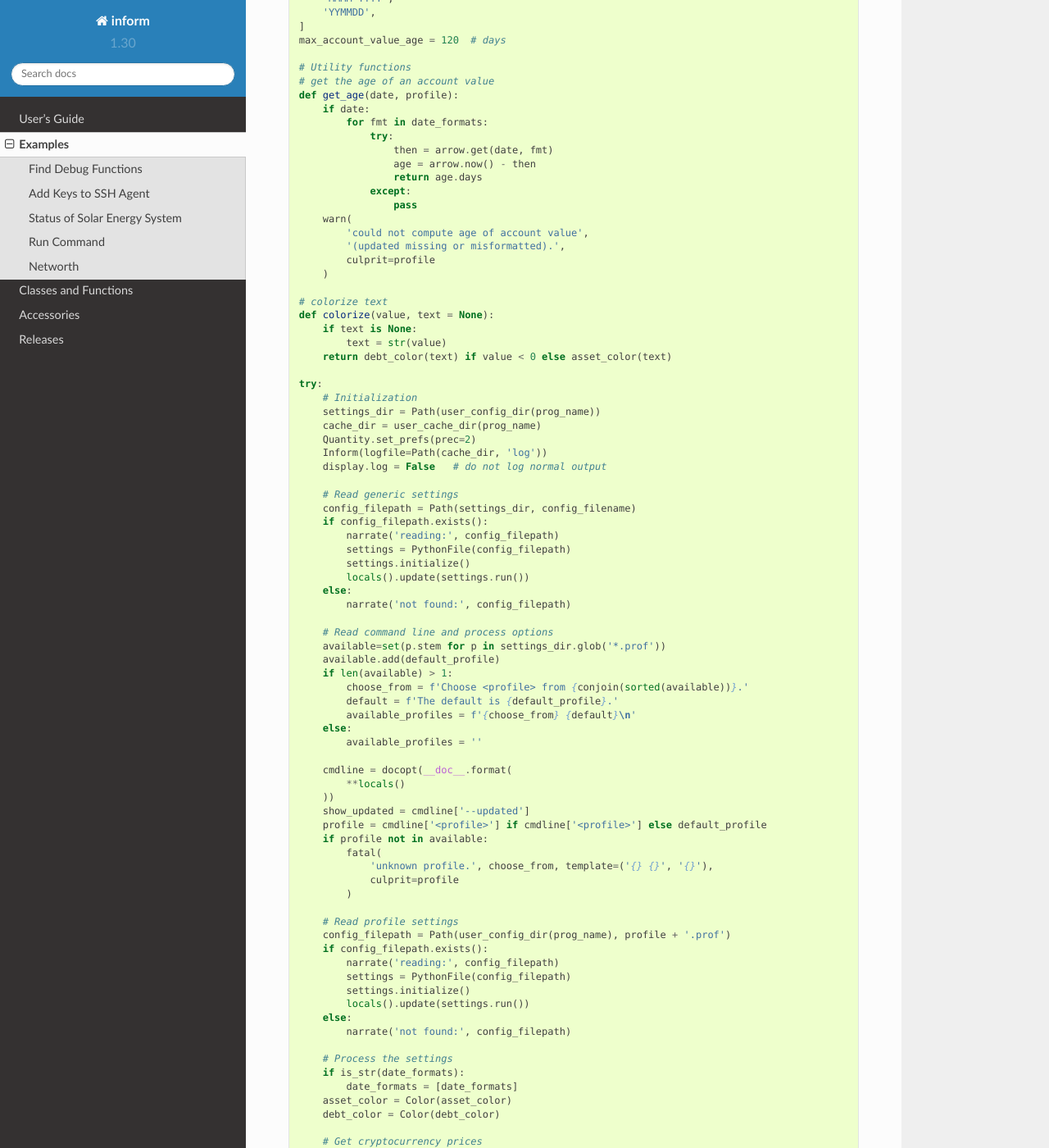
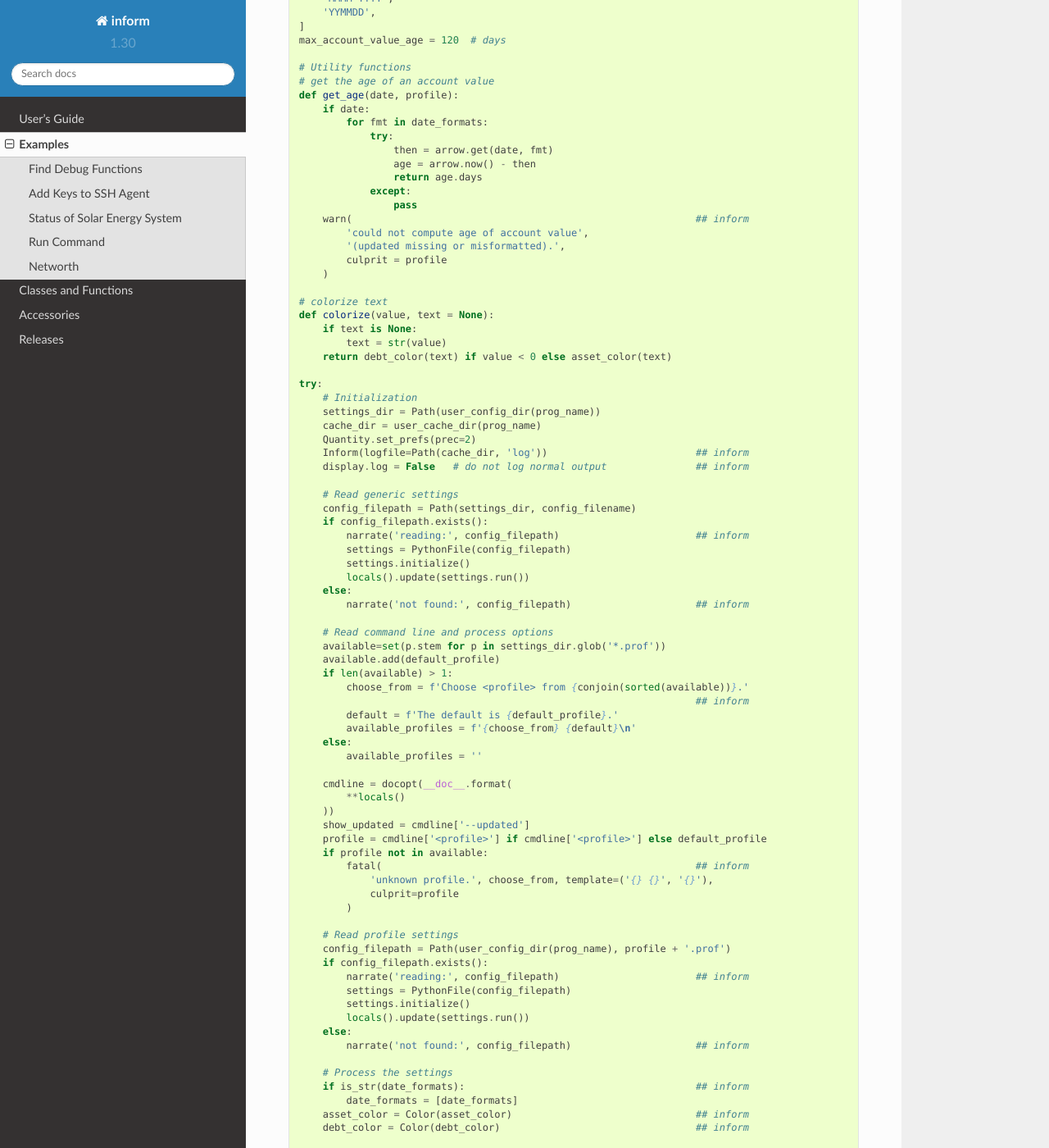
Before and after one commit to KenKundert/inform, a Sphinx documentation site: the page built from doc/examples.rst, in a window 1280 px wide and 1400 px high, scrolled down 8585 px. Shown: the whole window at 82% size. Built offline with Sphinx 7.4.7 and the Read the Docs theme 2.0.0, drawn with Linux system fonts in a browser that asks for light colours; some of the changed text lies outside the part shown.

Commit message:
doc: nits

```diff
--- a/doc/examples.rst
+++ b/doc/examples.rst
@@ -352,12 +352,12 @@ stderr, some in stdout).
 
 .. code-block:: python
 
-    from inform import Error, narrate, os_error
+    from inform import Error, narrate, os_error                        ## inform
     from subprocess import Popen, PIPE
 
     def run(cmd, stdin='', accept=0):
         "Run a command and capture its output."
-        narrate('running:', cmd)
+        narrate('running:', cmd)                                       ## inform
 
         try:
             process = Popen(cmd, shell=True, stdin=PIPE, stdout=PIPE, stderr=PIPE)
@@ -366,12 +366,12 @@ stderr, some in stdout).
             stderr = stderr.decode('utf8')
             status = process.returncode
         except OSError as e:
-            raise Error(msg=os_error(e), cmd=cmd, template = '{msg}')
+            raise Error(msg=os_error(e), cmd=cmd, template='{msg}')    ## inform
 
         # check exit status
-        narrate('completion status:', status)
+        narrate('completion status:', status)                          ## inform
         if status < 0 or status > accept:
-            raise Error(
+            raise Error(                                               ## inform
                 msg = 'unexpected exit status',
                 status = status,
                 stdout = stdout.rstrip(),
@@ -383,8 +383,8 @@ stderr, some in stdout).
 
     try:
         status, stdout, stderr = run('unobtanium')
-    except Error as e:
-        e.terminate(culprit=e.cmd, codicil=e.stderr)
+    except Error as e:                                                 ## inform
+        e.terminate(culprit=e.cmd, codicil=e.stderr)                   ## inform
 
 The output to this command would be something like this::
 
@@ -458,7 +458,7 @@ To get the prerequisites for this example, run::
     # Imports
     from avendesora import PasswordGenerator, PasswordError
     from avendesora.gpg import PythonFile
-    from inform import (
+    from inform import (                                               ## inform
         conjoin, display, done, error, fatal, is_str, join, narrate, os_error,
         render_bar, terminate, warn, Color, Error, Inform,
     )
@@ -512,10 +512,10 @@ To get the prerequisites for this example, run::
                     return age.days
                 except:
                     pass
-        warn(
+        warn(                                                          ## inform
             'could not compute age of account value',
             '(updated missing or misformatted).',
-            culprit=profile
+            culprit = profile
         )
 
     # colorize text
@@ -529,24 +529,25 @@ To get the prerequisites for this example, run::
         settings_dir = Path(user_config_dir(prog_name))
         cache_dir = user_cache_dir(prog_name)
         Quantity.set_prefs(prec=2)
-        Inform(logfile=Path(cache_dir, 'log'))
-        display.log = False   # do not log normal output
+        Inform(logfile=Path(cache_dir, 'log'))                         ## inform
+        display.log = False   # do not log normal output               ## inform
 
         # Read generic settings
         config_filepath = Path(settings_dir, config_filename)
         if config_filepath.exists():
-            narrate('reading:', config_filepath)
+            narrate('reading:', config_filepath)                       ## inform
             settings = PythonFile(config_filepath)
             settings.initialize()
             locals().update(settings.run())
         else:
-            narrate('not found:', config_filepath)
+            narrate('not found:', config_filepath)                     ## inform
 
         # Read command line and process options
         available=set(p.stem for p in settings_dir.glob('*.prof'))
         available.add(default_profile)
         if len(available) > 1:
             choose_from = f'Choose <profile> from {conjoin(sorted(available))}.'
+                                                                       ## inform
             default = f'The default is {default_profile}.'
             available_profiles = f'{choose_from} {default}\n'
         else:
@@ -558,7 +559,7 @@ To get the prerequisites for this example, run::
         show_updated = cmdline['--updated']
         profile = cmdline['<profile>'] if cmdline['<profile>'] else default_profile
         if profile not in available:
-            fatal(
+            fatal(                                                     ## inform
                 'unknown profile.', choose_from, template=('{} {}', '{}'),
                 culprit=profile
             )
@@ -566,18 +567,18 @@ To get the prerequisites for this example, run::
         # Read profile settings
         config_filepath = Path(user_config_dir(prog_name), profile + '.prof')
         if config_filepath.exists():
-            narrate('reading:', config_filepath)
+            narrate('reading:', config_filepath)                       ## inform
             settings = PythonFile(config_filepath)
             settings.initialize()
             locals().update(settings.run())
         else:
-            narrate('not found:', config_filepath)
+            narrate('not found:', config_filepath)                     ## inform
 
         # Process the settings
-        if is_str(date_formats):
+        if is_str(date_formats):                                       ## inform
             date_formats = [date_formats]
-        asset_color = Color(asset_color)
-        debt_color = Color(debt_color)
+        asset_color = Color(asset_color)                               ## inform
+        debt_color = Color(debt_color)                                 ## inform
 
         # Get cryptocurrency prices
         if coins:
@@ -594,9 +595,9 @@ To get the prerequisites for this example, run::
             if cache_valid:
                 contents = prices_cache.read_text()
                 prices = Quantity.extract(contents)
-                narrate('coin prices are current:', prices_cache)
+                narrate('coin prices are current:', prices_cache)      ## inform
             else:
-                narrate('updating coin prices')
+                narrate('updating coin prices')                        ## inform
                 # download latest asset prices from cryptocompare.com
                 currencies = dict(
                     fsyms=','.join(coins),     # from symbols
@@ -612,26 +613,28 @@ To get the prerequisites for this example, run::
                     # a variety based on how it fails, and if the exception is not
                     # caught the thread dies.
                     raise Error('cannot access cryptocurrency prices:', codicil=str(e))
+                                                                       ## inform
                 except KeyboardInterrupt:
-                    done()
+                    done()                                             ## inform
 
                 try:
                     data = r.json()
                 except:
                     raise Error('cryptocurrency price download was garbled.')
+                                                                       ## inform
                 prices = {k: Quantity(v['USD'], '$') for k, v in data.items()}
 
                 if prices_cache:
                     contents = '\n'.join('{} = {}'.format(k,v) for k,v in
                     prices.items())
                     prices_cache.write_text(contents)
-                    narrate('updating coin prices:', prices_cache)
+                    narrate('updating coin prices:', prices_cache)     ## inform
             prices['USD'] = Quantity(1, '$')
         else:
             prices = {}
 
         # Build account summaries
-        narrate('running avendesora')
+        narrate('running avendesora')                                  ## inform
         pw = PasswordGenerator()
         totals = {}
         accounts = {}
@@ -646,7 +649,7 @@ To get the prerequisites for this example, run::
             if not data:
                 continue
             if type(data) != dict:
-                error(
+                error(                                                 ## inform
                     'expected a dictionary.',
                     culprit=(account_name, avendesora_fieldname)
                 )
@@ -691,7 +694,7 @@ To get the prerequisites for this example, run::
                     desc = k
                 if age and age > max_account_value_age:
                     desc += f' ({age//30} months old)'
-            accounts[account_name] = join(
+            accounts[account_name] = join(                             ## inform
                 total, desc.replace('_', ' '),
                 template=('{:7q} {}', '{:7q}'), remove=(None,'')
             )
@@ -704,13 +707,13 @@ To get the prerequisites for this example, run::
             grand_total = grand_total.add(total)
 
         # Summarize by account
-        display('By Account:')
+        display('By Account:')                                         ## inform
         for name in sorted(accounts):
             summary = accounts[name]
-            display(f'{name:>{width+2}s}: {summary}')
+            display(f'{name:>{width+2}s}: {summary}')                  ## inform
 
         # Summarize by investment type
-        display('\nBy Type:')
+        display('\nBy Type:')                                          ## inform
         largest_share = max(v for v in totals.values() if v.units == '$')
         barwidth = screen_width - width - 18
         for asset_type in sorted(totals, key=lambda k: totals[k], reverse=True):
@@ -718,22 +721,23 @@ To get the prerequisites for this example, run::
             if value.units != '$':
                 continue
             share = value/grand_total
-            bar = render_bar(value/largest_share, barwidth)
+            bar = render_bar(value/largest_share, barwidth)            ## inform
             asset_type = asset_type.replace('_', ' ')
             display(f'{asset_type:>{width+2}s}: {value:>7s} ({share:>5.1%}) {bar}')
-        display(
+                                                                       ## inform
+        display(                                                       ## inform
             f'\n{"TOTAL":>{width+2}s}:',
             f'{grand_total:>7s} (assets = {total_assets}, debt = {total_debt})'
         )
 
     # Handle exceptions
     except OSError as e:
-        error(os_error(e))
+        error(os_error(e))                                             ## inform
     except KeyboardInterrupt:
-        terminate('Killed by user.')
-    except (PasswordError, Error) as e:
-        e.terminate()
-    done()
+        terminate('Killed by user.')                                   ## inform
+    except (PasswordError, Error) as e:                                ## inform
+        e.terminate()                                                  ## inform
+    done()                                                             ## inform
 
 The output of this program should look something like this::
 
```
